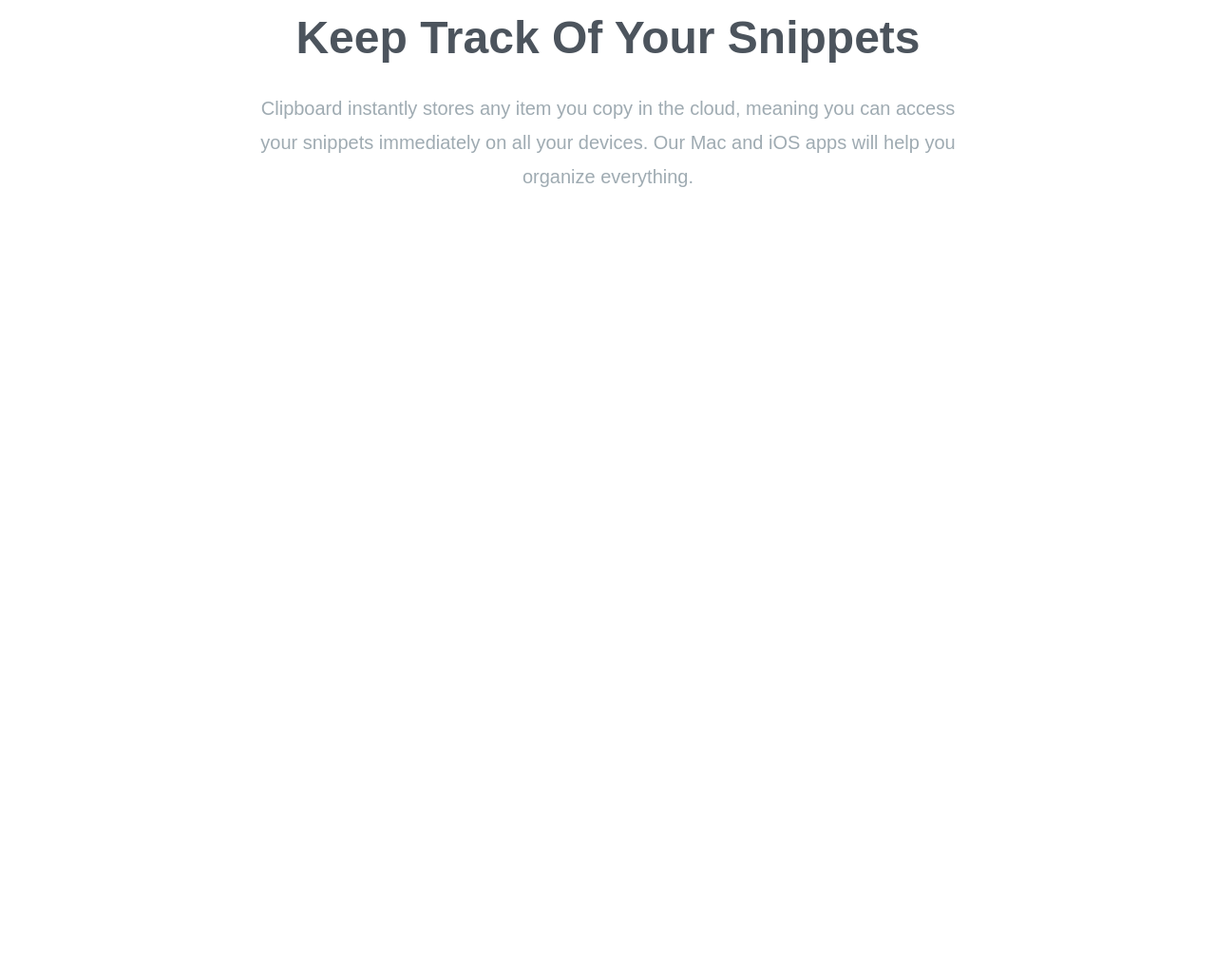
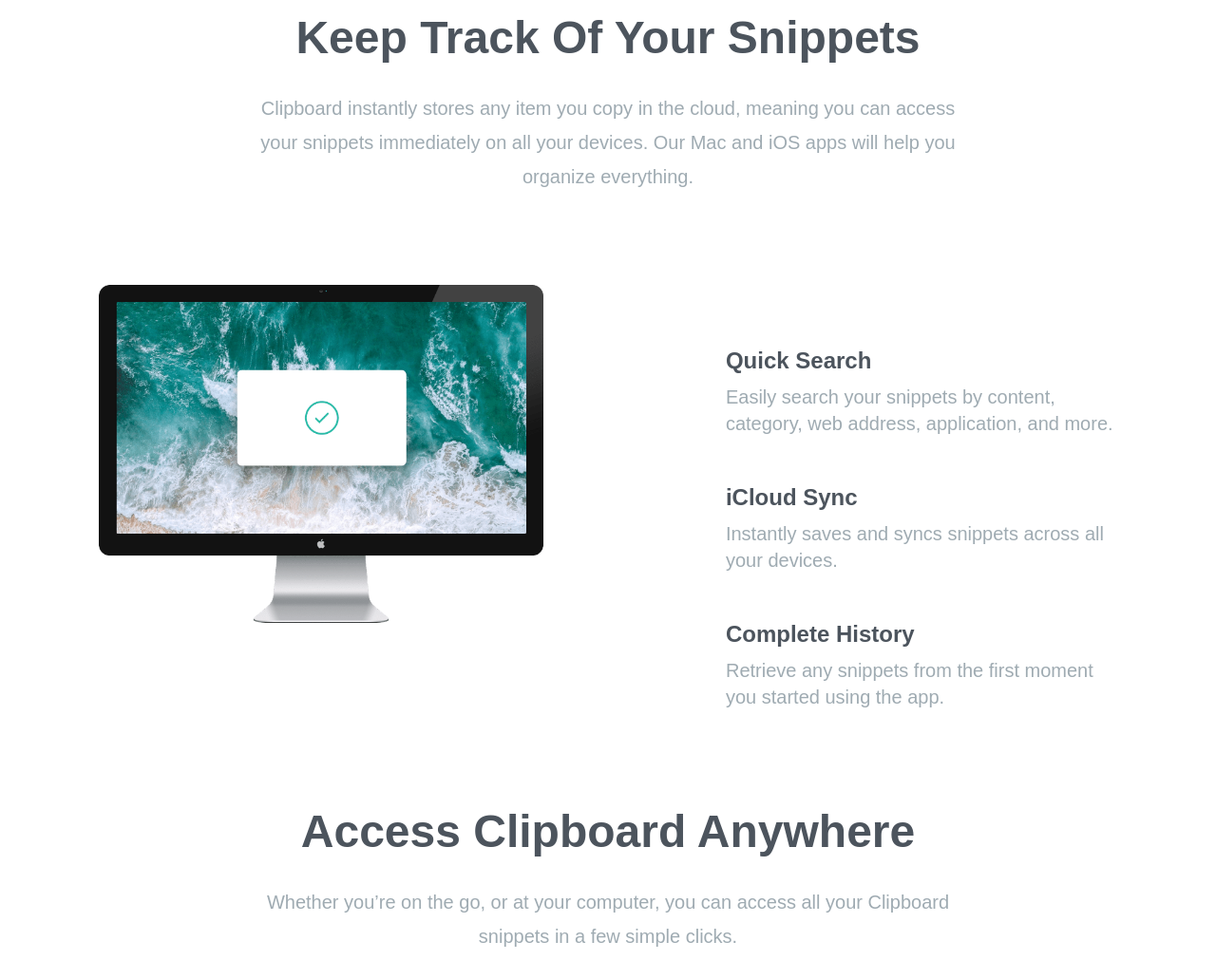
Before and after one commit to SuperPsycho4347/Website-Projects, a website: page Clipboard Website/index.html in a window 1280 px wide. Shown: the part 689-1720 px from the top of the page at 95% size. Before the commit the page ends 989 px from the top, so only its background shows below. Drawn offline with Linux system fonts and the light colour scheme; a web font is replaced by a local one.

Commit message:
finished features section

```diff
--- a/Clipboard Website/index.html
+++ b/Clipboard Website/index.html
@@ -13,7 +13,7 @@
   <body>
     <!-- Hero Section -->
     <section id="hero">
-      <div class="section-container mb-40 px-10 pt-16">
+      <div class="section-container mb-40 pt-16">
         <img src="./images/logo.svg" alt="" class="mx-auto my-16">
         <h3 class="">
           A history of everything you copy.
@@ -34,10 +34,49 @@
 
     <!-- Snippets Section -->
     <section id="snippets">
-      <div class="section-container my-20 px-10">
+      <div class="section-container my-20">
         <h3 class="">Keep Track Of Your Snippets</h3>
         <p class="max-w-3xl mx-auto mb-24 text-xl leading-9 text-center text-grayishBlue">Clipboard instantly stores any item you copy in the cloud, meaning you can access your snippets immediately on all your devices. Our Mac and iOS apps will help you organize everything.</p>
       </div>
     </section>
+
+    <!-- Features Section -->
+    <section id="features">
+      <div class="section-container my-20">
+        <div class="relative flex flex-col md:flex-row md:space-x-32">
+          <!-- Image -->
+          <div class="md:w-1/2">
+            <img src="./images/image-computer.png" alt="top-0 right-[50%] md:aboslute">
+          </div>
+          <!-- Items Container -->
+          <div class="flex flex-col mt-16 mb-24 space-y-12 text-xl md:w-1/2 md:mb-6 md:text-left md:pl-16">
+            <!-- Item 1 -->
+            <div>
+              <h5 class="mb-2 text-2xl font-bold text-darkGrayishBlue">Quick Search</h5>
+              <p class="max-w-md text-grayishBlue">Easily search your snippets by content, category, web address, application, and more.</p>
+            </div>
+            <!-- Item 2 -->
+            <div>
+              <h5 class="mb-2 text-2xl font-bold text-darkGrayishBlue">iCloud Sync</h5>
+              <p class="max-w-md text-grayishBlue">Instantly saves and syncs snippets across all your devices.</p>
+            </div>
+            <!-- Item 3 -->
+            <div>
+              <h5 class="mb-2 text-2xl font-bold text-darkGrayishBlue">Complete History</h5>
+              <p class="max-w-md text-grayishBlue">Retrieve any snippets from the first moment you started using the app.</p>
+            </div>
+          </div>
+        </div>
+      </div>
+    </section>
+
+    <!-- Access Anywhere -->
+    <section id="access">
+      <div class="section-container my-20">
+        <h3>Access Clipboard Anywhere</h3>
+        <p class="max-w-3xl mx-auto mb-24 text-xl leading-9 text-center text-grayishBlue">Whether you’re on the go, or at your computer, you can access all your Clipboard snippets in a few simple clicks.</p>
+        <img src="./images/image-devices.png" alt="">
+      </div>
+    </section>
   </body>
 </html>
--- a/Clipboard Website/input.css
+++ b/Clipboard Website/input.css
@@ -11,7 +11,7 @@
 
 .section-container {
     @apply max-w-6xl mx-auto text-center
-    max-w-6xl mx-auto text-center;
+    max-w-6xl mx-auto text-center px-10;
 }
 
 .button-container {
```
Also changed, not shown: Clipboard Website/css/style.css.
